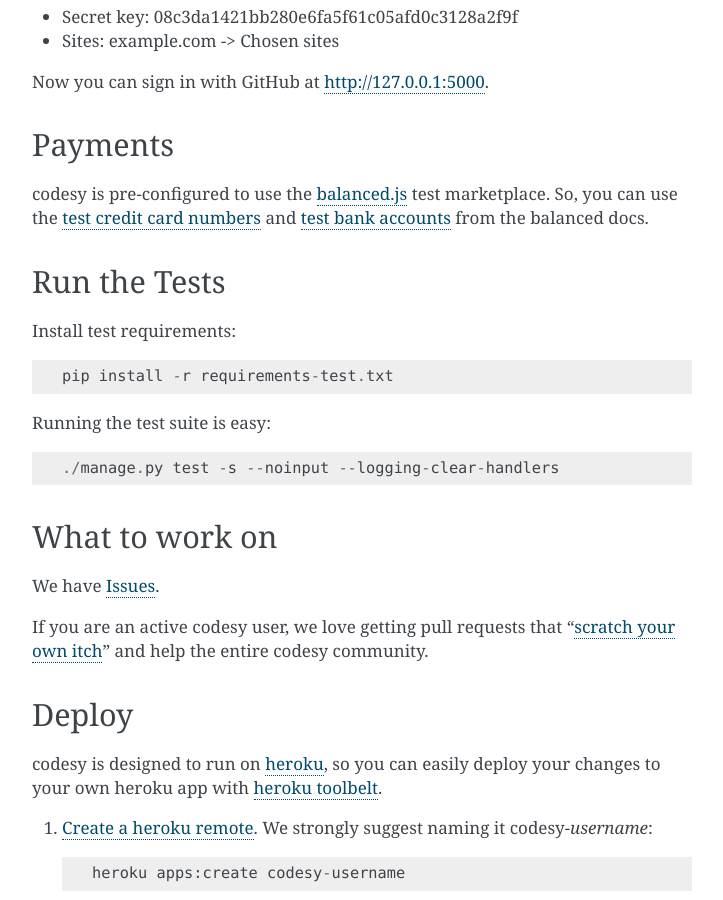
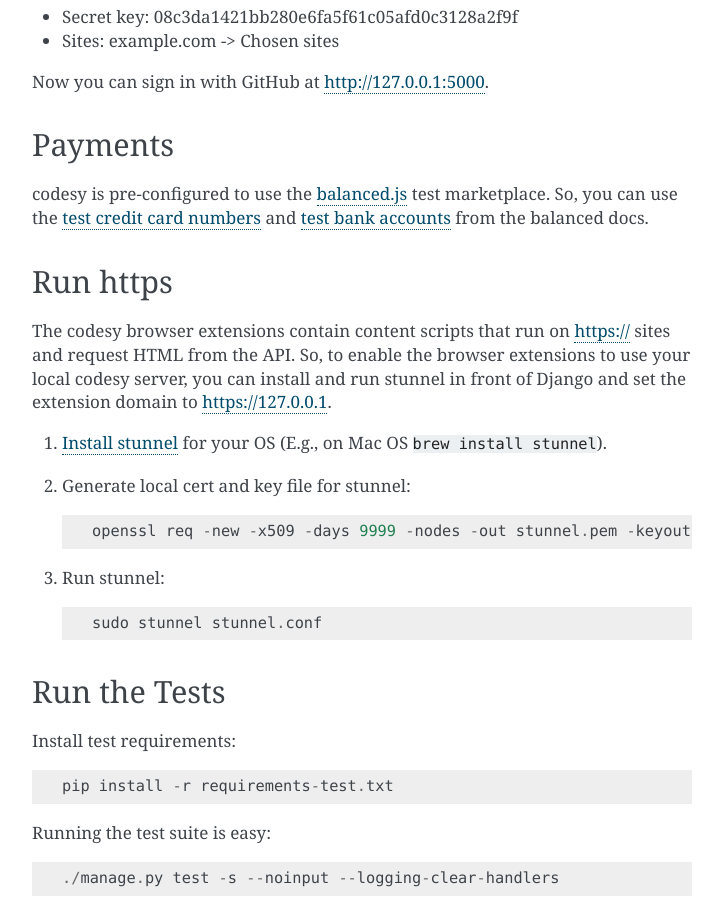
Before and after one commit to codesy/codesy, a Sphinx documentation site: the page built from docs/development.rst, in a window 1280 px wide and 900 px high, scrolled down 2151 px. Shown: the whole window, without its empty margins (388-1111 px from the left). Built offline with Sphinx 7.4.7, drawn with Linux system fonts in a browser that asks for light colours.

Commit message:
fixes #78 - stunnel.conf and docs to use it

```diff
--- a/docs/development.rst
+++ b/docs/development.rst
@@ -133,6 +133,25 @@
 .. _test credit card numbers: https://docs.balancedpayments.com/1.1/overview/resources/#test-credit-card-numbers
 .. _test bank accounts: https://docs.balancedpayments.com/1.1/overview/resources/#test-bank-account-numbers
 
+Run https
+---------
+
+The codesy browser extensions contain content scripts that run on https://
+sites and request HTML from the API. So, to enable the browser extensions to
+use your local codesy server, you can install and run stunnel in front of
+Django and set the extension domain to https://127.0.0.1.
+
+#. `Install stunnel`_ for your OS (E.g., on Mac OS ``brew install stunnel``).
+
+#. Generate local cert and key file for stunnel::
+
+    openssl req -new -x509 -days 9999 -nodes -out stunnel.pem -keyout stunnel.pem
+
+#. Run stunnel::
+
+    sudo stunnel stunnel.conf
+
+.. _Install stunnel: https://duckduckgo.com/?q=install+stunnel
 
 Run the Tests
 -------------
```
Also changed, not shown: stunnel.conf (added, +10 -0 lines), 1 other file.
